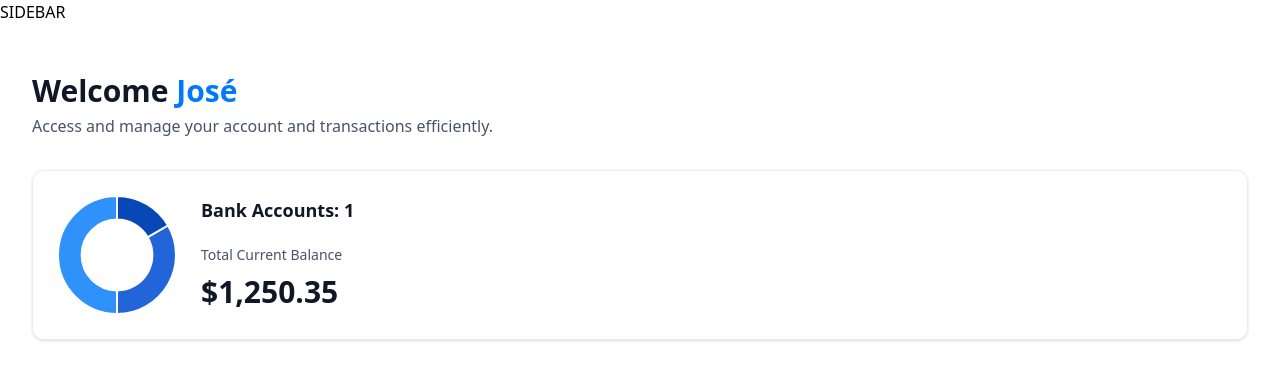
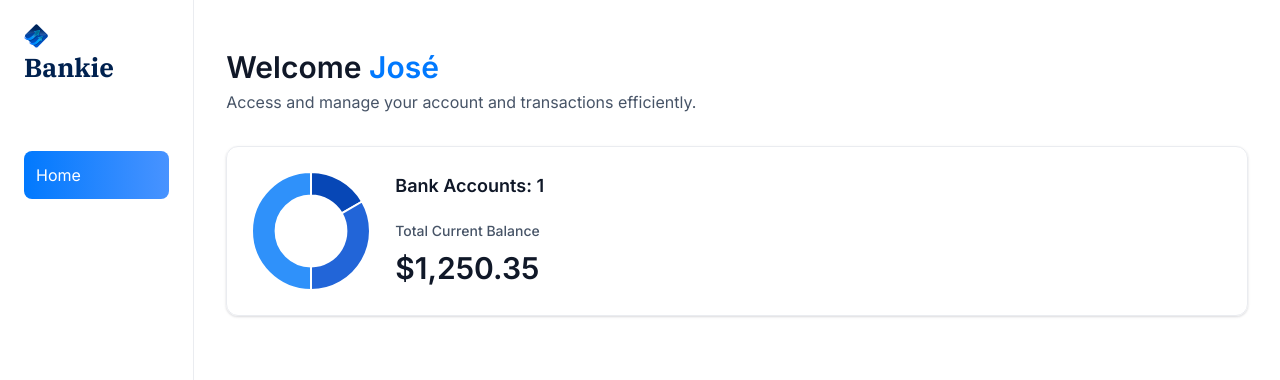
Before and after one commit to JoseGalvez-H/bankie, a Next.js app: page / in a window 1280 px wide. Shown: the top 380 px of the page. Built offline with nearby package versions, Linux system fonts and the light colour scheme.

Commit message:
Add sidebar component

```diff
--- a/app/(root)/layout.tsx
+++ b/app/(root)/layout.tsx
@@ -1,11 +1,14 @@
+import Sidebar from '@/components/Sidebar';
+
 export default function RootLayout({
     children,
 }: Readonly<{
     children: React.ReactNode;
 }>) {
+    const loggedIn = { firstName: 'José', lastName: 'Galvez' };
     return (
-        <main>
-            SIDEBAR
+        <main className="flex h-screen w-full font-inter">
+            <Sidebar user={loggedIn} />
             {children}
         </main>
     );
--- /dev/null
+++ b/components/Sidebar.tsx
@@ -0,0 +1,42 @@
+'use client'
+
+import Link from 'next/link'
+import Image from 'next/image'
+import { sidebarLinks } from '@/constants'
+import { cn } from '@/lib/utils'
+import { usePathname } from 'next/navigation'
+
+const Sidebar = ({ user }: SiderbarProps) => {
+    const pathname = usePathname();
+
+    return (
+        <section className="sidebar">
+            <nav className="flex flex-col gap-4">
+                <Link href="/" className="mb-12" cursor-pointer items-center gap-2>
+                    <Image
+                        src="/icons/logo.svg"
+                        width={34}
+                        height={34}
+                        alt="Horizon logo"
+                        className="size-[24px] max-xl:size-14"
+                    />
+                    <h1 className="sidebar-logo">Bankie</h1>
+                </Link>
+
+                {sidebarLinks.map((item) => {
+                    const isActive = pathname === item.route || pathname.startsWith(`${item.route}/`)
+
+                    return (
+                        <Link href={item.route} key={item.label}
+                        className={cn('sidebar-link', {'bg-bank-gradient': isActive})}
+                        >
+                            {item.label}
+                        </Link>
+                    )
+                })}
+            </nav>
+        </section>
+    )
+}
+
+export default Sidebar
```
